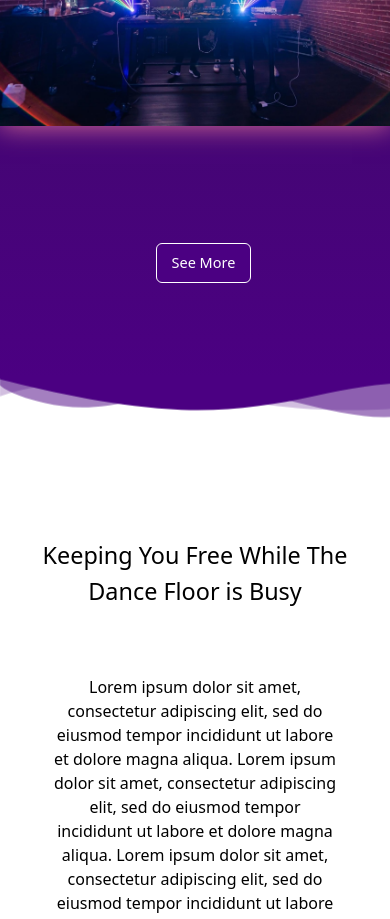
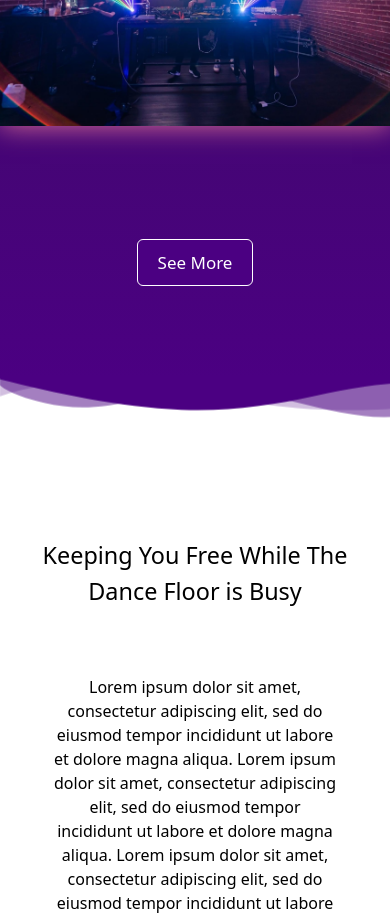
Before and after one commit to Aleks-ey/Hotbeam_website, a React (Create React App) app in the folder hotbeam_website/: page / in a window 390 px wide. Shown: the part 1980-2899 px from the top of the page. Built offline with nearby package versions, Linux system fonts and the light colour scheme; no server answers.

Commit message:
home services button adjustments

```diff
--- a/hotbeam_website/src/components/Home/home_index.css
+++ b/hotbeam_website/src/components/Home/home_index.css
@@ -876,18 +876,22 @@ video {
         }
     }
 
+    .home_serv_btn_div {
+        display: flex;
+        height: 70vw;
+        align-items: center;
+        justify-content: center;
+    }
+
     #home_serv_btn {
         visibility: visible;
         appearance: none;
         background-color: #4B0082;
         color: white;
-        margin-top: 30vw;
-        margin-left: 40vw;
-        margin-right: 33vw;
-        font-size: 14.5px;
+        font-size: 17px;
         border-color: white;
         border-width: 1px;
-        padding: 8px 14.5px 8px 14.5px;
+        padding: 10px 20px 10px 20px;
     }
 
     .waves2 svg {
--- a/hotbeam_website/src/components/Home/home_index.js
+++ b/hotbeam_website/src/components/Home/home_index.js
@@ -149,7 +149,9 @@ const Home = () => {
                 <span>Already have the music covered? Take your event to the next level with our lighting solutions </span>
             </div>
         </div>
-        <Button type="button" className="home_serv_btn" id="home_serv_btn" href="/services">See More</Button>
+        <div className='home_serv_btn_div'>
+            <Button type="button" className="home_serv_btn" id="home_serv_btn" href="/services">See More</Button>
+        </div>
     </div>
     <div className="waves2">
         <svg data-name="Layer 1" xmlns="http://www.w3.org/2000/svg" viewBox="0 0 1200 120" preserveAspectRatio="none">
```
